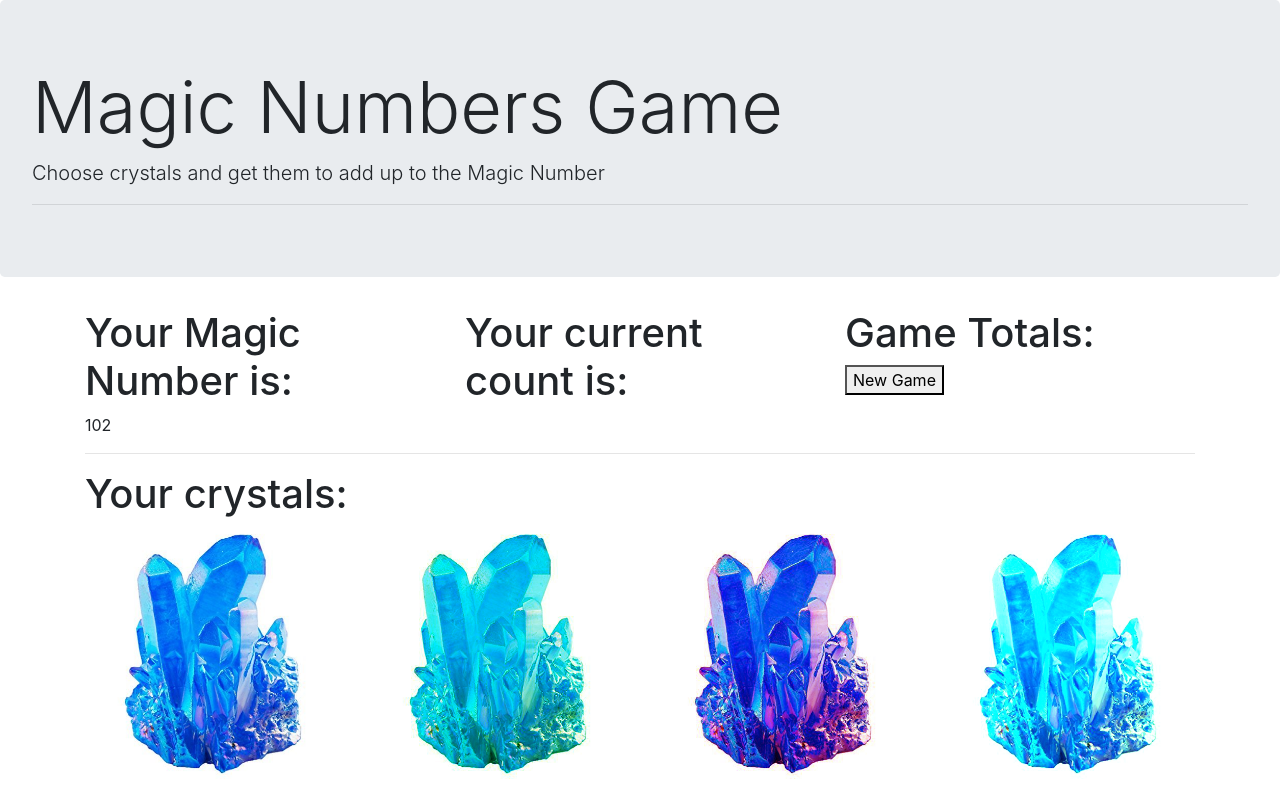
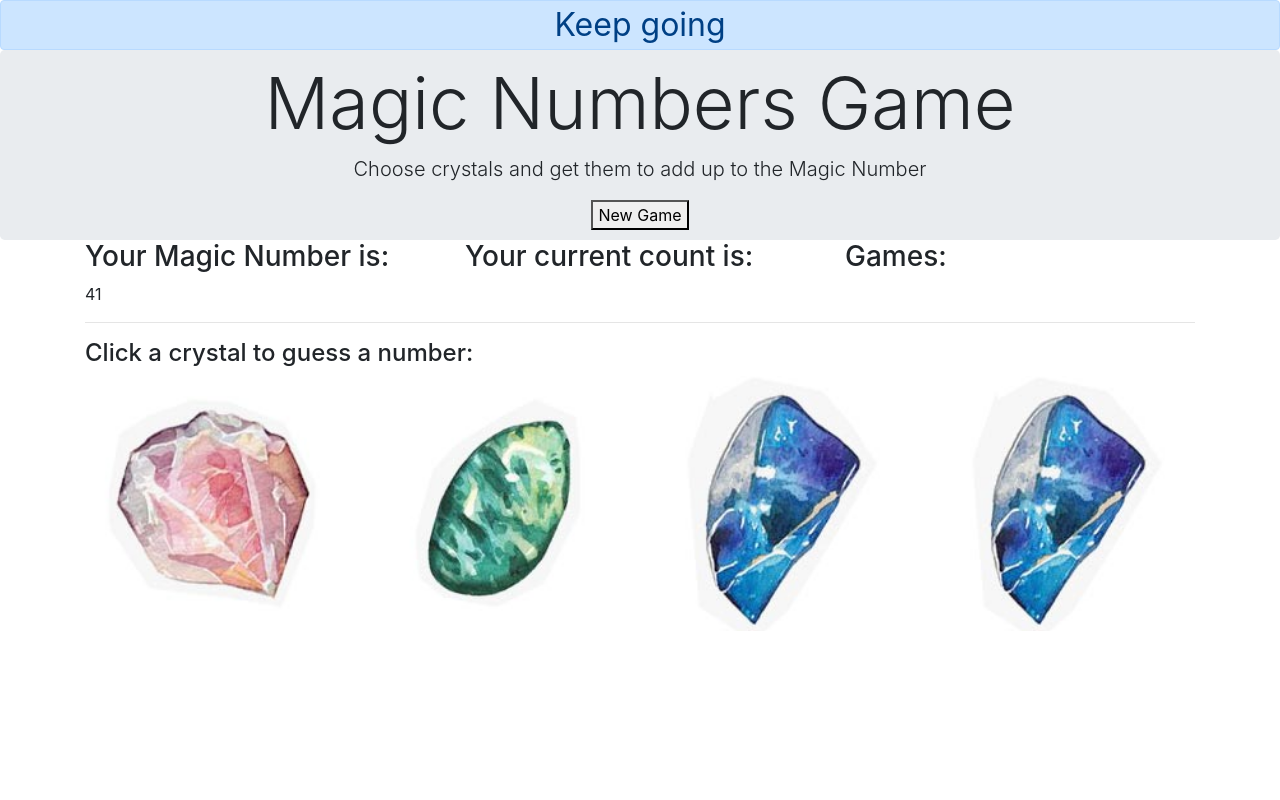
Before and after one commit to patrickherold/unit-4-game, a plain HTML site: page index.html in a window 1280 px wide. Drawn offline with nearby package versions, Linux system fonts and the light colour scheme.

Commit message:
add more crystals

```diff
--- a/assets/css/style.css
+++ b/assets/css/style.css
@@ -0,0 +1,17 @@
+.alert-primary {
+    padding: 0px;
+    margin: 0px;
+}
+
+.game-status {
+    text-align: center;
+    font-size: 2em;
+    margin: 0px;
+    padding: 0px;
+}
+
+.jumbotron {
+    padding: 10px;
+    margin: 0px;
+    text-align: center;
+}
--- a/assets/javascript/game.js
+++ b/assets/javascript/game.js
@@ -6,10 +6,19 @@ $(document).ready(function() {
     // setup each variable and css elements that will be adjusted
     var randomNumber;
     var runningCount = 0;
-    var gameStatus = "ongoing";
+    var gameStatus = "Keep going";
+    $('div.game-status').text(gameStatus);
+    // use this array to keep track of all the games.
+    var gameResults = [];
 
+    var images = ['assets/images/crystal1.jpg', 'assets/images/crystal2.jpg', 'assets/images/crystal3.jpg', 'assets/images/crystal4.jpg', 'assets/images/crystal5.jpg', 'assets/images/crystal6.jpg', 'assets/images/crystal7.jpg', 'assets/images/crystal8.jpg', 'assets/images/crystal9.jpg', 'assets/images/crystal10.jpg', 'assets/images/crystal11.jpg'];
 
-    // assign values to each crystal
+    // select image urls for each cyrstal
+    for (i = 1; i < 5; i++) {
+        $(".crystal" + [i]).attr("src", images[Math.floor(Math.random() * images.length)]);
+    }
+
+    // setup values to each crystal
     var crystal1 = Math.floor(Math.random() * 12) + 1;
     var crystal2 = Math.floor(Math.random() * 12) + 1;
     var crystal3 = Math.floor(Math.random() * 12) + 1;
@@ -26,15 +35,26 @@ $(document).ready(function() {
     $('img.crystal4').val(crystal4);
 
 
+    // reset everything for a new game
     function newGame() {
+        $('div.game-results').append("Game " + gameStatus.indexOf(gameStatus) + 1 + ": " + gameStatus + ", ");
+
+        // select image urls for each cyrstal
+        for (i = 1; i < 5; i++) {
+            $(".crystal" + [i]).attr("src", images[Math.floor(Math.random() * images.length)]);
+        }
+
         // assign values to each crystal
-        console.log('newgame');
         crystal1 = Math.floor(Math.random() * 12) + 1;
-        console.log(crystal1);
-
         crystal2 = Math.floor(Math.random() * 12) + 1;
         crystal3 = Math.floor(Math.random() * 12) + 1;
         crystal4 = Math.floor(Math.random() * 12) + 1;
+
+        // assing crystal values to crystal divs
+        $('img.crystal1').val(crystal1);
+        $('img.crystal2').val(crystal2);
+        $('img.crystal3').val(crystal3);
+        $('img.crystal4').val(crystal4);
 
         // display the new random number in the random-number div
         randomNumber = Math.floor(Math.random() * 120) + 19;
@@ -43,7 +63,7 @@ $(document).ready(function() {
         // setup each variable and css elements that will be adjusted
         runningCount = 0;
         $('div.running-count').text(runningCount);
-        gameStatus = "ongoing";
+        gameStatus = "Keep going";
     };
 
 
@@ -60,7 +80,7 @@ $(document).ready(function() {
         // get the value of what was clicked only if the game is ongoing
         clicked = $(this).val();
 
-        if (gameStatus == "ongoing") {
+        if (gameStatus == "Keep going") {
             // add it to running count and update display
             runningCount = runningCount + parseInt(clicked);
         };
@@ -70,15 +90,20 @@ $(document).ready(function() {
 
         // evaluate status of game
         if (runningCount > randomNumber) {
-            $('div.game-results').text("You Loose");
+            $('div.alert').toggleClass("alert-danger");
+            $('div.game-status').text("You Loose");
             gameStatus = "loss";
+            gameResults.push(gameStatus);
         }
+
         else if (runningCount < randomNumber) {
-            $('div.game-results').text("Keep going");
+            $('div.game-status').text("Keep going");
         }
         else {
-            $('div.game-results').text("You WIN");
+            $('div.alert').toggleClass("alert-success");
+            $('div.game-status').text("You WIN");
             gameStatus = "win";
+            gameResults.push(gameStatus);
         };
     });
 });
--- a/index.html
+++ b/index.html
@@ -1,58 +1,64 @@
 <!doctype html>
 <html lang="en">
   <head>
-    <title>Title</title>
+    <title>It's the amazing crystal game!</title>
     <!-- Required meta tags -->
     <meta charset="utf-8">
     <meta name="viewport" content="width=device-width, initial-scale=1, shrink-to-fit=no">
 
     <!-- Bootstrap CSS -->
     <link rel="stylesheet" href="https://stackpath.bootstrapcdn.com/bootstrap/4.1.3/css/bootstrap.min.css" integrity="sha384-MCw98/SFnGE8fJT3GXwEOngsV7Zt27NXFoaoApmYm81iuXoPkFOJwJ8ERdknLPMO" crossorigin="anonymous">
+    <link rel="stylesheet" href="assets/css/style.css">
+    <link rel="stylesheet" href="assets/css/reset.css">
+
   </head>
   <body>
+    <div class="alert alert-primary" role="alert">
+      <div class="well game-status"></div>
+    </div>
+    <!-- bannder and instructions -->
 
-    <!-- bannder and instructions -->
 
     <div class="jumbotron">
       <h1 class="display-3">Magic Numbers Game</h1>
       <p class="lead">Choose crystals and get them to add up to the Magic Number</p>
-      <hr class="my-2">
+      <button class="reset">New Game</button>
+
     </div>
     <!-- Number you're trying to get, random -->
     <div class="container">
       <div class="row">
         <div class="col-sm-4">
-          <h1>Your Magic Number is:</h1>
+          <h3>Your Magic Number is:</h3>
           <div class="well magic-number"></div>
         </div>
         <div class="col-sm-4">
-          <h1>Your current count is:</h1>
+          <h3>Your current count is:</h3>
           <div class="well running-count"></div>
         </div>
         <div class="col-sm-4">
-          <h1>Game Totals:</h1>
-          <button class="reset">New Game</button>
+          <h3>Games:</h3>
           <div class="well game-results"></div>
         </div>
       </div>
       <hr>
       <div class="row">
         <div class="col-sm-12">
-          <h1>Your crystals:</h1>
+          <h4>Click a crystal to guess a number:</h4>
         </div>
       </div>
       <div class="row">
           <div class="col-sm-3">
-            <div><img src="assets/images/crystal1.jpg" class="crystal crystal1" width="100%" value=""></div>
+            <div><img src="#" class="crystal crystal1" width="100%" value=""></div>
           </div>
           <div class="col-sm-3">
-            <div><img src="assets/images/crystal2.jpg" class="crystal crystal2" width="100%" value=""></div>
+            <div><img src="#" class="crystal crystal2" width="100%" value=""></div>
           </div>
           <div class="col-sm-3">
-            <div><img src="assets/images/crystal3.jpg" class="crystal crystal3" width="100%" value=""></div>
+            <div><img src="#" class="crystal crystal3" width="100%" value=""></div>
           </div>
           <div class="col-sm-3">
-            <div><img src="assets/images/crystal4.jpg" class="crystal crystal4" width="100%" value=""></div>
+            <div><img src="#" class="crystal crystal4" width="100%" value=""></div>
           </div>
         </div>
       </div>
```
Also changed, not shown: assets/images/crystal10.jpg (added), assets/images/crystal11.jpg (added), assets/images/crystal5.jpg (added), assets/images/crystal5.png (added), assets/images/crystal6.jpg (added), assets/images/crystal7.jpg (added), assets/images/crystal8.jpg (added), assets/images/crystal9.jpg (added).
